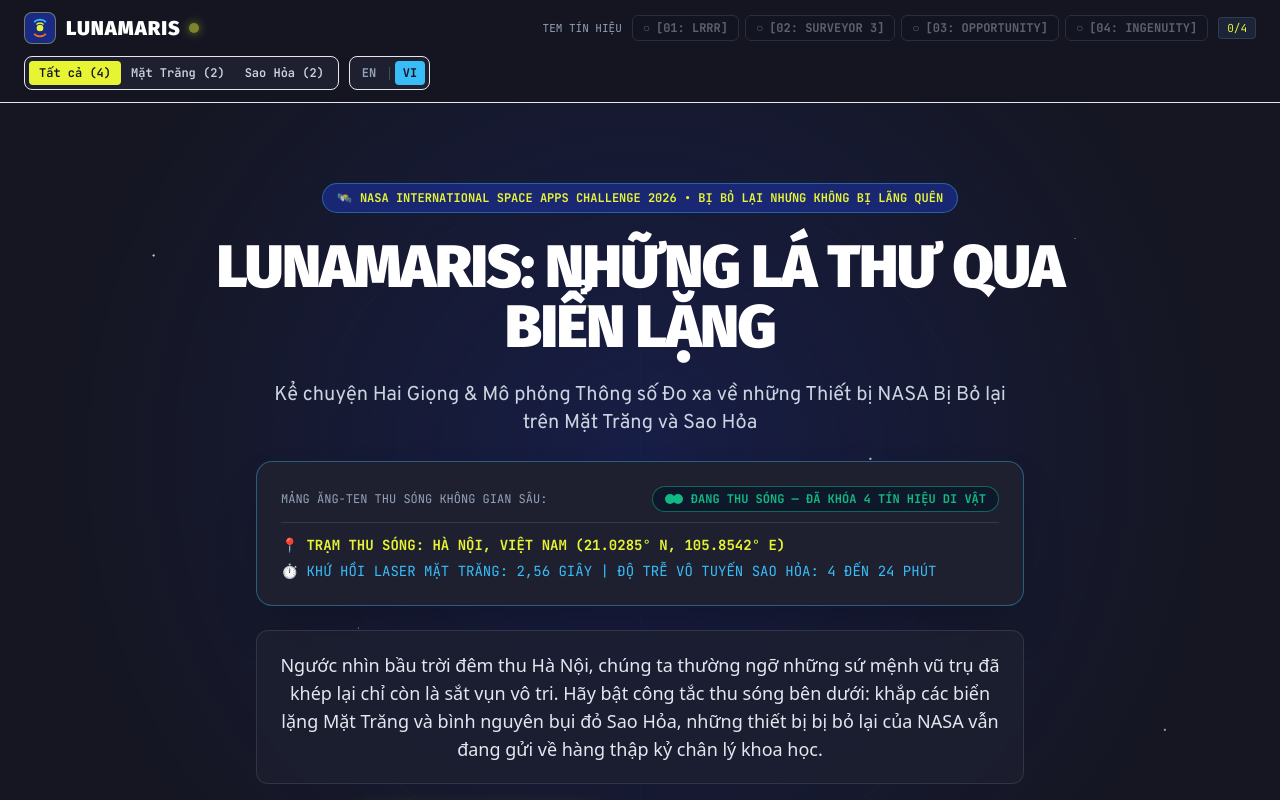
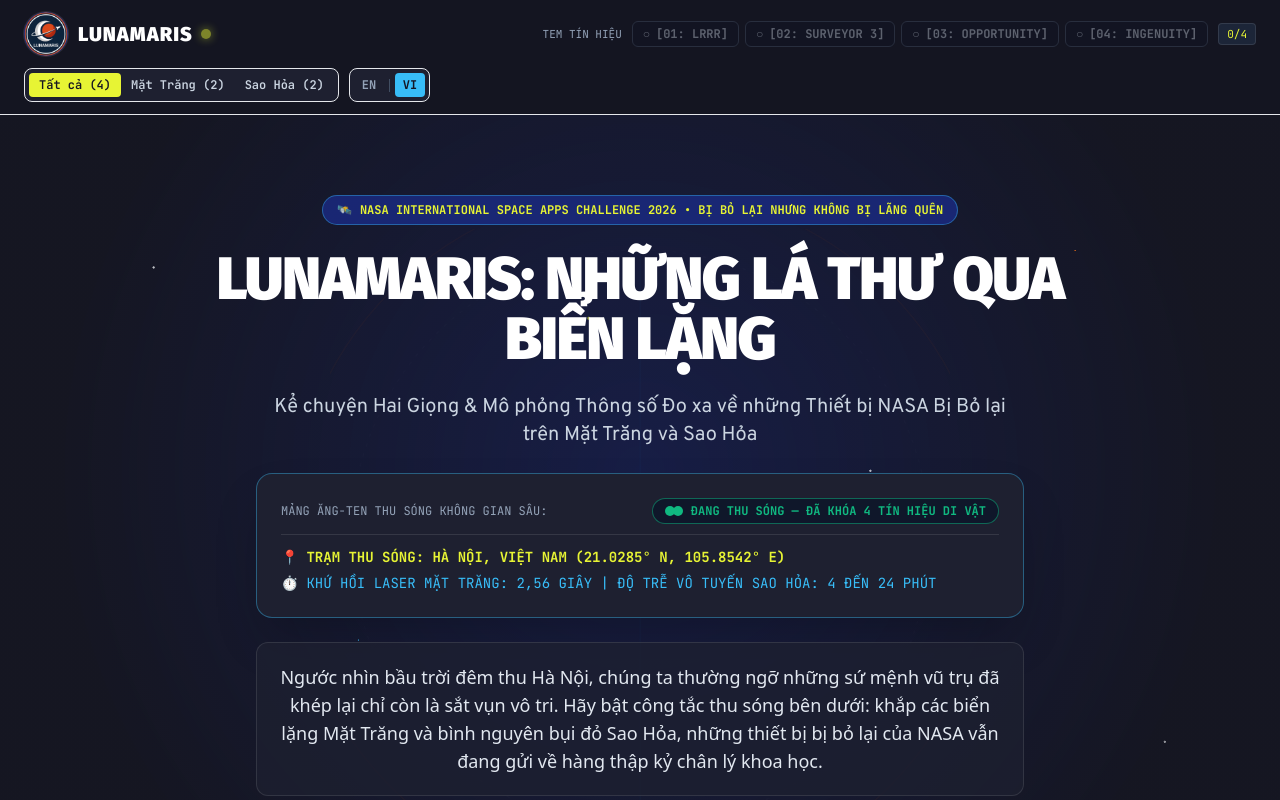
Before and after one commit to TrongVu249/Lunamaris_NASA_Hackathon_2026, a plain HTML site: page index.html in a window 1280 px wide. Shown: the top 800 px of the page. Drawn offline with nearby package versions, Linux system fonts and the light colour scheme.

Commit message:
feat(ui): thêm logo nhóm cho header và favicon (từ bf7603c)
- Thêm 5 file trong assets/: lunamaris-logo.png, favicon.ico,
  favicon-32.png, favicon-192.png, apple-touch-icon.png
- Header: thay icon SVG vẽ tay bằng logo nhóm
- Logo kiêm nút về đầu trang (#hero-top), thêm id brand-home-btn,
  tooltip và aria-label song ngữ (thay cho nút về hộp thư của eaf3d40,
  vì main không có giao diện hộp thư)

Co-Authored-By: Claude Opus 5.5 <noreply@anthropic.com>

```diff
--- a/index.html
+++ b/index.html
@@ -7,6 +7,12 @@
   <title>LUNAMARIS: Letters Across the Silent Seas | NASA Space Apps 2026</title>
   <meta name="description"
     content="Interactive Telemetry & Dual-Voice Storytelling about NASA's Forgotten Hardware on the Moon and Mars — Built for the 2026 NASA International Space Apps Challenge." />
+
+  <!-- Logo chính thức của nhóm LUNAMARIS: icon thẻ trình duyệt + icon ở header (assets/) -->
+  <link rel="icon" type="image/x-icon" href="assets/favicon.ico" />
+  <link rel="icon" type="image/png" sizes="32x32" href="assets/favicon-32.png" />
+  <link rel="icon" type="image/png" sizes="192x192" href="assets/favicon-192.png" />
+  <link rel="apple-touch-icon" href="assets/apple-touch-icon.png" />
 
   <!-- Google Fonts CDN: Fira Sans (700/900), Overpass (400/600), JetBrains Mono (400/700) -->
   <link rel="preconnect" href="https://fonts.googleapis.com" />
@@ -29,17 +35,18 @@
        ===================================================================== -->
   <header class="sticky top-0 z-50 bg-[#151622]/90 backdrop-blur-md border-b border-white/12">
     <div class="max-w-7xl mx-auto px-4 sm:px-6 py-3 flex flex-wrap items-center justify-between gap-3">
-      <!-- Left: Project Brand & Pulsing Beacon (Custom SVG Vector — Zero NASA Logos) -->
-      <a href="#hero-top" class="flex items-center gap-2.5 group">
-        <div
-          class="relative flex items-center justify-center w-8 h-8 rounded-lg bg-[#1B2B85] border border-[#E7F434]/40">
-          <svg viewBox="0 0 24 24" class="w-5 h-5 text-[#E7F434]" fill="none" stroke="currentColor" stroke-width="2">
-            <circle cx="12" cy="12" r="3" fill="#E7F434" />
-            <path d="M4.93 4.93a10 10 0 0 1 14.14 0" stroke="#38BDF8" />
-            <path d="M7.76 7.76a6 6 0 0 1 8.48 0" stroke="#E7F434" />
-            <path d="M19.07 19.07a10 10 0 0 1-14.14 0" stroke="#F97316" />
-          </svg>
-        </div>
+      <!-- Left: Project Brand (logo chính thức của nhóm — Zero NASA Logos).
+           Logo kiêm nút "về đầu trang": bấm vào sẽ cuộn về #hero-top. -->
+      <a href="#hero-top" id="brand-home-btn" class="flex items-center gap-2.5 group"
+         title="Về đầu trang / Back to top"
+         aria-label="LUNAMARIS — về đầu trang / back to top">
+        <img
+          src="assets/lunamaris-logo.png"
+          alt="LUNAMARIS"
+          width="40"
+          height="40"
+          class="w-10 h-10 sm:w-11 sm:h-11 rounded-full shrink-0 bg-[#1B2B85] ring-1 ring-white/10 transition group-hover:ring-[#E7F434]/70"
+        />
         <div class="flex items-center gap-2">
           <span
             class="font-heading text-lg sm:text-xl font-black tracking-wider text-white group-hover:text-[#E7F434] transition">
```
Also changed, not shown: assets/apple-touch-icon.png (added), assets/favicon-192.png (added), assets/favicon-32.png (added), assets/favicon.ico (added), assets/lunamaris-logo.png (added).
